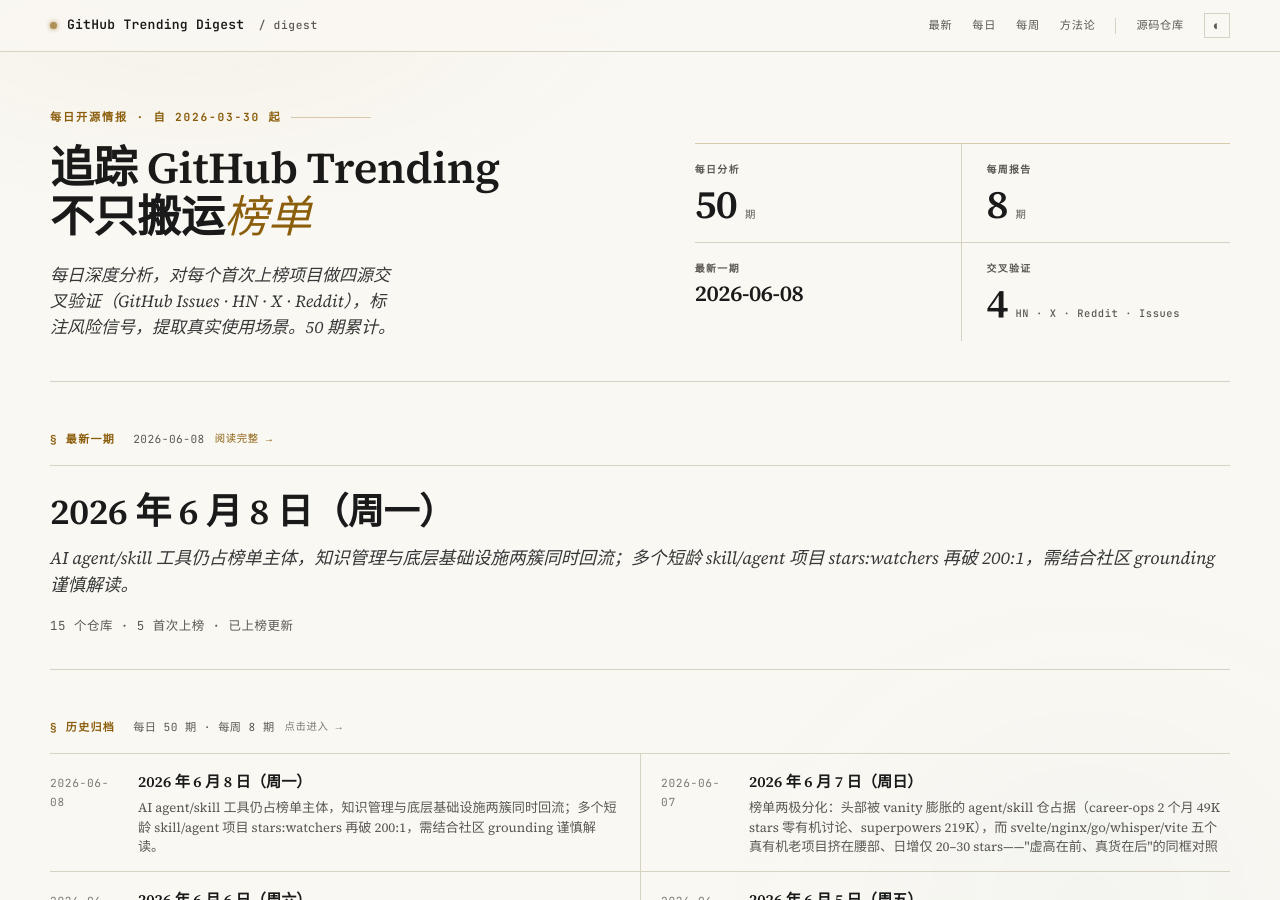
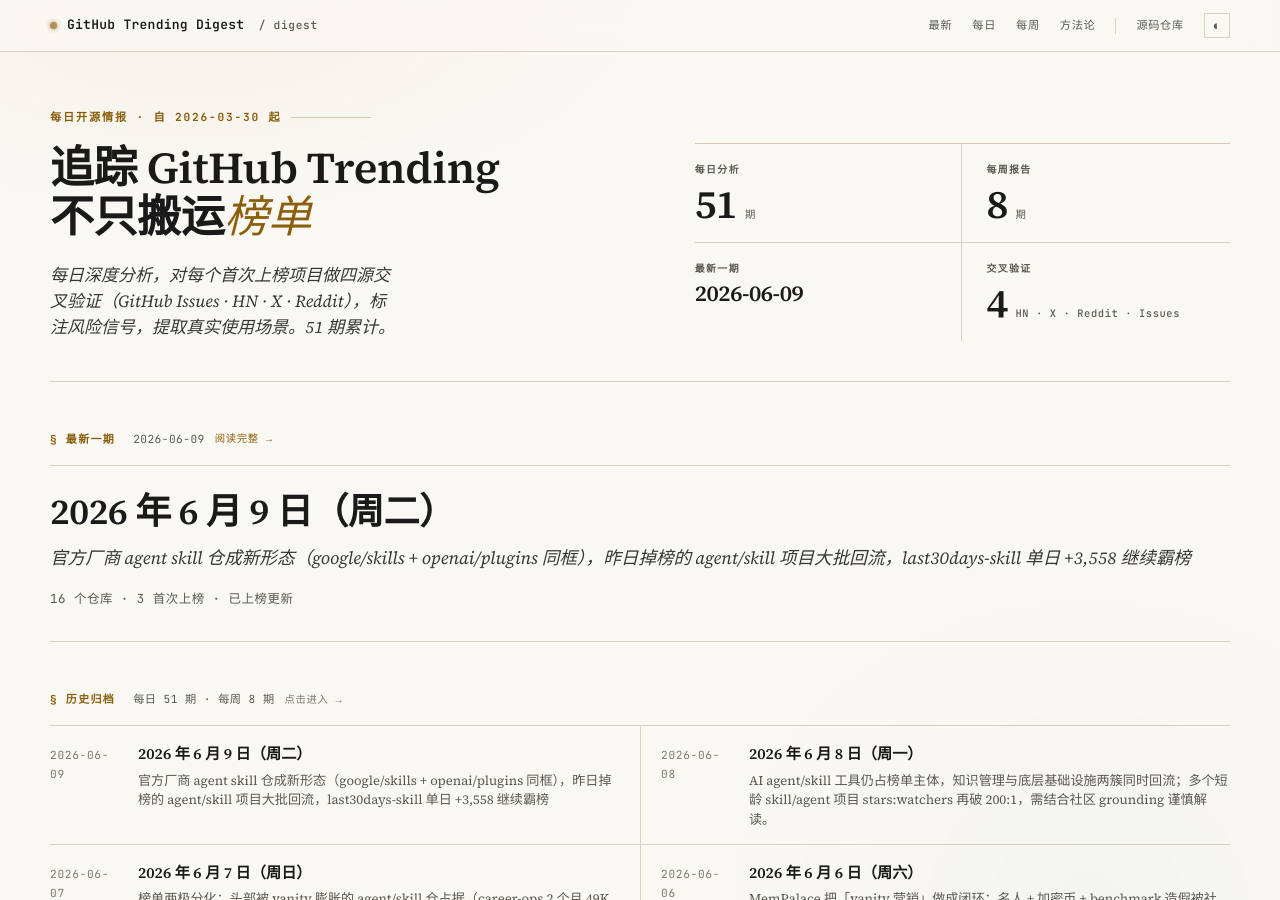
Before and after one commit to maxzyma/github-trending-digest, a Jekyll site: the page built from index.md, in a window 1280 px wide and 900 px high. Built offline with Jekyll 4.4.1, drawn with Linux system fonts in a browser that asks for light colours; part of the change alters nothing that is shown; some of the changed text lies outside the part shown.

Commit message:
daily: 2026-06-09 — 官方厂商 agent skill 仓成新形态（google/skills + openai/plugins 同框）+ 昨日掉榜 agent/skill 项目集体回流 + skill 生态分层（官方/垂类 pm-skills/工具 whichllm）+ 高 stars/subs 比值分两类（whichllm 251:1 真工程足迹 vs career-ops 244:1 三零有机讨论）
Generated with Claude Code

```diff
--- /dev/null
+++ b/daily/2026-06-09-analysis.md
@@ -0,0 +1,136 @@
+---
+layout: daily
+date: 2026-06-09
+title: GitHub Trending 深度分析 — 2026 年 6 月 9 日（周二）
+subtitle: 官方厂商 agent skill 仓成新形态（google/skills + openai/plugins 同框），昨日掉榜的 agent/skill 项目大批回流，last30days-skill 单日 +3,558 继续霸榜
+total: 16
+new_count: 3
+new_repos:
+  - repo: google/skills
+    stars: 12458
+    star_delta: 461
+    lang: Python
+    source_strength: 中
+    risk_tags: ['vanity', 'bus_factor']
+  - repo: phuryn/pm-skills
+    stars: 12736
+    star_delta: 164
+    lang: JavaScript
+    source_strength: 中
+    risk_tags: ['vanity', 'bus_factor', 'dependency']
+  - repo: Andyyyy64/whichllm
+    stars: 3506
+    star_delta: 143
+    lang: Python
+    source_strength: 中
+    risk_tags: ['vanity', 'stability']
+updated_repos: []
+---
+
+# GitHub Trending 深度分析 — 2026 年 6 月 9 日（周二）
+
+_官方厂商 agent skill 仓成新形态（google/skills + openai/plugins 同框），昨日掉榜的 agent/skill 项目大批回流，last30days-skill 单日 +3,558 继续霸榜_
+
+_项目总数: 16 | 首次上榜: 3 | 重新上榜: 7 | 已上榜更新: 6 | 数据源: https://github.com/trending_
+
+## 本日主线
+
+**主线一：榜单仍是 agent/skill 一条赛道独大，但"官方厂商出品"成了今天的新形态。** 16 个项目里直接归类 AI agent / skill / 插件生态的有 11 个（last30days-skill、google/skills、Agent-Reach、PAI、career-ops、pm-skills、openai/plugins、CopilotKit、claude-howto、goose、turbovec 部分相关）。今天最值得注意的结构变化是**两个大厂官方 skill 仓同框**：google/skills（rank 3，Google Cloud Next 2026 发布的官方 Agent Skills 仓）和 openai/plugins（rank 9，↑3）。两者解决同一个问题——给 AI agent 提供"按需取用的压缩知识包"，对抗 MCP 把一切塞进 context 的膨胀。配上垂类的 phuryn/pm-skills（PM 方法论 skill 市场）和工具型的 whichllm（本地 LLM 选型），skill 生态正在从"个人作者刷榜"向"官方 + 垂类 + 工具"分层。
+
+**主线二：昨日掉榜的 agent/skill 项目今天集体回流，榜单换血放缓。** 7 个 RE 里有 5 个是 6/06–6/07 上过、6/08 掉榜、今天又回来的同一批：Panniantong/Agent-Reach、danielmiessler/Personal_AI_Infrastructure、santifer/career-ops、MemPalace/mempalace、CopilotKit/CopilotKit。叠加 last30days-skill 单日暴涨 +3,558（榜首，今日增量第一）、turbovec ↑8 回到第 2、tolaria ↑9，今天没有真正的"新面孔冲击"——3 个 NEW 全是已知生态的延伸，没有跨赛道的黑马。读者视角看，这是一个"存量项目反复在榜内浮沉"的盘整日，而非趋势拐点。
+
+**主线三：榜单解读提醒 — 高 stars/subscribers 比值今天要分两类看，别一刀切当 vanity。** 短龄 + 高比值的项目今天依然密集：Agent-Reach 315:1、whichllm 251:1、career-ops 244:1、claude-howto 228:1、mempalace 174:1。但今天提供了一个很好的对照：whichllm 比值高到 251:1，却有真实工程足迹——最热 issue #76（15 评论）实证推荐质量问题、作者当场承认 bug，外部贡献者持续提 GPU 检测 PR；而 career-ops 同样 244:1，HN/Reddit/X 三处仍然零有机讨论、issue 区冷清，外部声量全来自 ProductHunt + 作者自营博客。同样的高比值，前者是"被榜单推上去吸了观望 star 的真项目"，后者是"传播路径与技术验证落差明显的营销样本"。判 vanity 要看的是「高比值 + 零社区足迹 + 仓龄短」的组合，不是比值单一数字。
+
+## 首次上榜项目
+
+### [google/skills](https://github.com/google/skills) — NEW ⭐ 12,458（+461）| Python | 信源：中
+
+**它是什么**: Google 官方的"Agent Skills 仓库"——把 Google Cloud 各产品（BigQuery、GKE、Cloud Run、Cloud SQL、Firebase、Gemini API 等）的专家知识压缩成一个个 skill 包，让 AI agent 在需要时按需加载，而不是把整套文档塞进上下文。Cloud Next 2026 Day 1 发布。
+
+**解决什么问题**: 之前让 AI agent 用某个云产品，要么靠 MCP 把产品的全部接口/文档返回给模型（context 爆炸、噪声大），要么靠模型自己记忆（容易过时编造）。skills 的思路是"按需取用"——agent 判断这次任务需要 BigQuery 知识，才加载 BigQuery skill。官方还附了 Well-Architected（安全/可靠/成本）三支柱 skill 和 Onboarding/Auth/Networking 等 recipe。
+
+**谁在用、怎么用**（来自 Issues/官方渠道）:
+- 场景 1: 给 Antigravity / Gemini CLI / 第三方 agent 装上 Google Cloud 产品知识，`npx skills add google/skills` 安装后让 agent 在写部署/查询脚本时调用。
+- 场景 2: issue 区全是"希望覆盖更多 Google 产品"的功能请求——#46 请求 Google Maps skill、#104 Spanner、#73 Google Ads、#58 PII 脱敏、#48 versioning 诉求，侧面印证真实采用意愿。
+
+**社区怎么评价**:
+- 正面: DEV 社区有深度分析（"MCP = 返回一切，Skills = 按需取用"），forks 970 远超 subscribers，说明真有人 clone 来用/改。
+- 负面: Google 自己也承认 skill 效果不稳定——Gemini 3 基线下有时 AGENTS.md 直接指令比 skill 更管用。
+- 健康度: 12,458 stars / 87 subscribers（143:1，官方大厂仓结构性偏高，不单凭此判 vanity）；open issues 仅 12，Apache-2.0，活跃维护；但贡献者实质只有 Google 内部 `cloud-ix-copybara` 同步机器人（38/42 提交）——这是 Google 内部 monorepo 的单向镜像仓，外部协作通道很弱。
+
+**风险与争议**:
+- **vanity**: 曝光由官方投放驱动（Cloud Next 发布 + @GoogleCloudTech 推广），HN（"Google Unveils Agent Skills Repository" 仅 5 分 1 评论）和 Reddit 自发热度都很弱，传播路径与社区 grounding 存在落差。
+- **bus_factor**: 实为 Copybara 镜像仓，外部 PR 几乎无法合入；但有官方背书，维护中断风险有限。
+
+**技术备注**: Python；Apache-2.0；`npx skills add google/skills` 安装；覆盖 GCP 主要产品 + Well-Architected 三支柱。
+
+### [phuryn/pm-skills](https://github.com/phuryn/pm-skills) — NEW ⭐ 12,736（+164）| JavaScript | 信源：中
+
+**它是什么**: 一个面向产品经理的 "skill 市场"——把 Teresa Torres、Marty Cagan、Alberto Savoia、Porter 五力等成熟 PM 方法论封装成 100+ 个 skill / 命令 / 插件，跑在 Claude Code / Claude Cowork 上，覆盖从需求发现、策略、执行到上线增长的全流程。
+
+**解决什么问题**: 之前 PM 用 AI 主要是临时提问，方法论散落在书和文章里、每次都要自己组织 prompt。pm-skills 把"持续发现四步法（brainstorm→assumptions→prioritize→experiments）""写 PRD""规划上线""North Star 指标"等固化成 `/discover`、`/strategy`、`/write-prd`、`/plan-launch` 等命令，对话时自动加载对应框架，价值在"方法论封装"而非工具本身。
+
+**谁在用、怎么用**（来自 Issues）:
+- 场景 1: PM 在 Claude Code 里跑命令链做需求梳理和 PRD 撰写，每个 skill 内嵌一位经典 PM 思想家的框架。
+- 场景 2: 社区开始主动扩展框架库——#12 提议 pm-governance 决策治理插件（4 skills/3 commands）、#35 提议 seven-powers 竞争护城河框架。
+- 痛点: #7 通过 Cowork 插件 UI 添加 marketplace 报错 "Failed to add marketplace"，安装链路有坑；#34 README 安装步骤需修正。
+
+**社区怎么评价**:
+- 正面: forks 1,503 异常高（相对 stars 约 8:1），说明用户真在 clone 安装而非纯收藏，这是正向信号；框架内容真实可用。
+- 负面: 传播几乎完全依赖作者个人渠道，独立开发者自发讨论缺失。
+- 健康度: 12,736 stars / 131 subscribers（97:1，偏高）；17 open issues；贡献者高度集中（作者 phuryn 58 commits、第二名仅 1），单人项目。
+
+**风险与争议**:
+- **vanity**: 中度。作者 Paweł Huryn 是 Product Compass（13 万订阅 PM newsletter）作者，亲自发推"72 小时 1,300 stars"并与 Aakash Gupta 直播演示——star 增长由 KOL newsletter + X 推动，HN/Reddit 零讨论。但高 forks + 真实可用框架 + 短龄，属"KOL 流量驱动"而非纯空心。
+- **bus_factor**: 单维护者。
+- **dependency**: 命令链强绑定 Claude Code / Cowork（Anthropic 生态）。
+
+**技术备注**: JavaScript；100+ skills/commands/plugins；跑在 Claude Code / Claude Cowork 上。
+
+### [Andyyyy64/whichllm](https://github.com/Andyyyy64/whichllm) — NEW ⭐ 3,506（+143）| Python | 信源：中
+
+**它是什么**: 一个本地 LLM 选型 CLI——自动检测你机器的 GPU/CPU/RAM，再用真实跑分（LiveBench、Artificial Analysis、Aider、Chatbot Arena ELO 等 recency-aware 榜单）从 HuggingFace 里排出"你这台机器能跑、且性能最好"的本地模型，一条命令直接下载运行。强调"按真实跑分排，不按参数量排"。
+
+**解决什么问题**: 之前想在本地跑 LLM，要自己估算显存够不够、量化到几 bit、哪个模型在自己硬件上又能跑又不傻——全靠经验和试错。whichllm 把硬件检测 + 量化惩罚 + partial offload + MoE 处理 + 真实跑分合在一起，给出"能跑且最优"的推荐，还支持 `whichllm run` 一键下载对话、`--gpu` 模拟换硬件的购买决策、Ollama 集成。
+
+**谁在用、怎么用**（来自 Issues）:
+- 场景 1: 本地 LLM 玩家装上后跑一条命令拿到适配自己显卡的模型推荐 + 直接运行。
+- 场景 2: 外部贡献者持续补硬件目录——#68 修 AMD Linux 独显检测、#47 扩 GPU catalog、#65 请求多 GPU 异构模拟（`--gpu` flag）。
+
+**社区怎么评价**:
+- 正面: 作者响应快、迭代密（v0.5.8），有真实外部 PR（devangpratap、akx、larsblumberg、max-wittig 等），不是空壳。
+- 负面: 最热 issue **#76**（15 评论）"A3000 6GB 推荐很差"——给 6GB 笔记本推 Q8 模型明显不合理，作者当场承认"recommendation this far off… does look wrong"，暴露排序逻辑在小显存边缘场景失准；#85 抓取模型报错。
+- 健康度: 3,506 stars / 14 subscribers（251:1，榜单最极端比值）；25 open issues；贡献者 10+，核心作者 175 commits。
+
+**风险与争议**:
+- **vanity**: 251:1 比值 + HN（Show HN 仅 3 分 0 评论）/ Reddit / X 三处近乎零有机讨论，热度与社区足迹不匹配，需谨慎解读为"真实采用"。但与纯营销样本不同，它有真实工程活动支撑——更像"被榜单推上去吸了大量观望 star"。
+- **stability**: benchmark 合并/normalize 逻辑在低显存场景给出明显错误推荐（#76 实证，作者承认），方法论尚不稳健。
+
+**技术备注**: Python；MIT；检测硬件 + recency-aware 跑分排序；支持 Ollama 集成 + JSON 输出 + `--gpu` 硬件模拟。
+
+## 重新上榜与持续在榜更新
+
+- **mvanhorn/last30days-skill** — =（34,688，今日 **+3,558**，榜首且今日增量第一）: 连续霸榜，"跨 Reddit/X/YouTube/HN/Polymarket/web 研究任意话题并合成 grounded 摘要"的 agent skill。单日增量是榜单第二名的 2 倍，仍是当前 skill 生态最热的单一项目。255:1 量级。
+- **RyanCodrai/turbovec** — ↑8（8,952，今日 +1,729）: 6/08 NEW 后大幅升至第 2，Rust 写、Python 绑定的向量索引（基于 TurboQuant）。延续昨日记录的争议——TurboQuant 算法此前遭 RaBitQ 作者质疑为已有方法的复现；今日 star 暴涨但 subscribers 仅 43（208:1），需结合算法独创性的社区争议谨慎看待。
+- **refactoringhq/tolaria** — ↑9（13,618，今日 +651）: 6/08 NEW 后升位，管理 markdown 知识库的桌面 app（TypeScript）。13 天破万星的知识管理工具，378:1，短龄高比值需观察后续社区沉淀。
+- **openai/plugins** — ↑3（2,335，今日 +296）: 连续在榜的 OpenAI 官方插件仓，与 google/skills 形成"官方 skill/插件仓"双样本。绝对值仍小（2.3K），156:1。
+- **Panniantong/Agent-Reach** — RE（24,272，今日 +679）: 6/07 后掉榜今日回归，"给 agent 装上看整个互联网的眼睛"（Twitter/Reddit/YouTube/GitHub/B 站/小红书，零 API 费）。315:1，仍是榜单最高比值。
+- **danielmiessler/Personal_AI_Infrastructure** — RE（15,458，今日 +62）: 6/07 后回归但今日增量极低（+62），知名安全 KOL Daniel Miessler 的"个人 AI 基础设施"。受众导入型增长，vendor lock-in 争议（重绑 Claude Code）此前已公开化。
+- **santifer/career-ops** — RE（50,572，今日 +308）: 6/07 后回归，跑在 Claude Code 上的 AI 求职 CLI。仓龄约 2 个月已 50K stars / 207 subscribers（244:1），HN/Reddit/X 三处仍零有机讨论，外部声量全来自 ProductHunt + 作者自营博客——传播路径与社区足迹的落差是今天最清晰的样本。
+- **MemPalace/mempalace** — RE（54,962，今日 +170）: 6/07 后回归，"benchmark 最佳的开源 AI 记忆系统"。174:1，open issues 585（活跃度真实），仓龄约 2 个月。
+- **roboflow/supervision** — RE（42,373，今日 +1,288）: 距上次（5/15）时隔近一个月回归，roboflow 的计算机视觉工具库。今日增量 +1,288 是榜单第三，可能有新版本或外部引用触发；181:1（大热门老仓的 watch 行为本就稀缺，比值会失真，非 vanity）。
+- **CopilotKit/CopilotKit** — RE（34,167，今日 +378）: 6/07 后回归，agent 前端栈 + AG-UI 协议。199:1，open issues 542，是榜单里少数有成规模 issue 活动的 agent 框架。
+- **TapXWorld/ChinaTextbook** — ↓3（73,019，今日 +592）: 持续在榜，收录中小学/大学 PDF 教材。非 AI 赛道的稳定流量项目，125:1。
+- **luongnv89/claude-howto** — RE（35,815，今日 +312）: 时隔两个月（上次 4/02）回归，Claude Code 可视化示例教程。228:1，仓龄约 7 个月。
+- **aaif-goose/goose** — ↓9（48,128，今日 +699）: 持续在榜后排名回落，开源可扩展 AI agent（install/execute/edit/test，支持任意 LLM）。197:1，是榜单里有真实产品形态的 agent 框架。
+
+## 如何理解今天的热度信号
+
+今天最值得读者带走的一条方法是：**高 stars/subscribers 比值今天必须分两类看**。
+
+榜单上比值超过 150:1 的项目有近一半，但它们的"质地"完全不同：
+
+- **真项目被榜单放大型**（whichllm 251:1、CopilotKit 199:1、goose 197:1、mempalace 174:1）：比值高，但 issue 区有真实工程讨论、外部贡献者提 PR、版本持续迭代。高比值主要来自"上榜后吸引大量观望 star，而 watch 这种重度行为跟不上"，不等于空心。
+- **传播驱动型**（career-ops 244:1、Agent-Reach 315:1）：比值高 + 仓龄短 + HN/Reddit/X 三处零有机讨论 + 外部声量集中在作者可控渠道（ProductHunt / 自营博客 / KOL newsletter）。这类才需要把"Trending 热度"和"真实采用"明确切开。
+
+判断一个短龄高热项目是否需要谨慎解读，看的是**「高比值 + 零社区足迹 + 仓龄短 + 营销集中」的组合**，而不是比值这一个数字。同样，google/skills、openai/plugins 这类官方仓的高比值是结构性的（大厂仓 watch 行为本就稀缺），不应与刷榜混为一谈——它们的真正看点是"官方按需知识包对抗 MCP context bloat"这个技术方向，而非热度本身。
--- /dev/null
+++ b/daily/2026-06-09.md
@@ -0,0 +1,24 @@
+# GitHub Trending 每日榜单 — 2026 年 6 月 9 日（周二）
+
+| # | 项目 | Stars | 今日 | 排名变化 |
+|---|------|-------|------|---------|
+| 1 | [mvanhorn/last30days-skill](https://github.com/mvanhorn/last30days-skill) | 34,688 | +3,558 | = |
+| 2 | [RyanCodrai/turbovec](https://github.com/RyanCodrai/turbovec) | 8,952 | +1,729 | ↑8 |
+| 3 | [google/skills](https://github.com/google/skills) | 12,458 | +461 | NEW |
+| 4 | [refactoringhq/tolaria](https://github.com/refactoringhq/tolaria) | 13,618 | +651 | ↑9 |
+| 5 | [Panniantong/Agent-Reach](https://github.com/Panniantong/Agent-Reach) | 24,272 | +679 | RE |
+| 6 | [danielmiessler/Personal_AI_Infrastructure](https://github.com/danielmiessler/Personal_AI_Infrastructure) | 15,458 | +62 | RE |
+| 7 | [santifer/career-ops](https://github.com/santifer/career-ops) | 50,572 | +308 | RE |
+| 8 | [phuryn/pm-skills](https://github.com/phuryn/pm-skills) | 12,736 | +164 | NEW |
+| 9 | [openai/plugins](https://github.com/openai/plugins) | 2,335 | +296 | ↑3 |
+| 10 | [Andyyyy64/whichllm](https://github.com/Andyyyy64/whichllm) | 3,506 | +143 | NEW |
+| 11 | [MemPalace/mempalace](https://github.com/MemPalace/mempalace) | 54,962 | +170 | RE |
+| 12 | [roboflow/supervision](https://github.com/roboflow/supervision) | 42,373 | +1,288 | RE |
+| 13 | [CopilotKit/CopilotKit](https://github.com/CopilotKit/CopilotKit) | 34,167 | +378 | RE |
+| 14 | [TapXWorld/ChinaTextbook](https://github.com/TapXWorld/ChinaTextbook) | 73,019 | +592 | ↓3 |
+| 15 | [luongnv89/claude-howto](https://github.com/luongnv89/claude-howto) | 35,815 | +312 | RE |
+| 16 | [aaif-goose/goose](https://github.com/aaif-goose/goose) | 48,128 | +699 | ↓9 |
+
+> 数据源：<https://github.com/trending> · 抓取于 2026-06-09
+> 排名变化标记：NEW 首次上榜 · RE 重新上榜 · `=` 不变 · `↑N/↓N` 升降
+> 说明：排名变化以历史 `daily/*-analysis.md` 精确匹配核定（抓取脚本 change 字段持续失效，全标 NEW，已手工修正）。NEW（首次上本 tracker）= google/skills、phuryn/pm-skills、Andyyyy64/whichllm。RE（曾上榜后回归）= Panniantong/Agent-Reach（最后观测 2026-06-07）、danielmiessler/Personal_AI_Infrastructure（2026-06-07）、santifer/career-ops（2026-06-07）、MemPalace/mempalace（2026-06-07）、roboflow/supervision（2026-05-15）、CopilotKit/CopilotKit（2026-06-07）、luongnv89/claude-howto（2026-04-02）。今日掉榜：opencv/opencv、Leonxlnx/taste-skill、NousResearch/hermes-agent、lfnovo/open-notebook、yikart/AiToEarn、Crosstalk-Solutions/project-nomad、ggml-org/llama.cpp、HunxByts/GhostTrack、microsoft/pg_durable。
--- a/index.md
+++ b/index.md
@@ -26,6 +26,7 @@ title: GitHub Trending Digest
 
 ## Daily Analysis
 
+- [2026-06-09](daily/2026-06-09-analysis) — 官方厂商 agent skill 仓成新形态：google/skills（Cloud Next 2026 发布）与 openai/plugins 同框，思路一致——"按需取用知识包"对抗 MCP context bloat；昨日掉榜的 agent/skill 项目（Agent-Reach/PAI/career-ops/mempalace/CopilotKit）集体回流，last30days-skill 单日 +3,558 继续霸榜；skill 生态从"个人刷榜"向"官方+垂类(pm-skills)+工具(whichllm)"分层；解读提醒：高 stars/subs 比值需分两类看——whichllm 251:1 但有真实工程足迹 vs career-ops 244:1 三零有机讨论
 - [2026-06-08](daily/2026-06-08-analysis) — AI agent/skill 工具仍占榜单主体但今日以老项目回流为主（last30days 蝉联 + taste-skill/hermes-agent/goose 回榜，新 skill 面孔暂歇）；知识管理（tolaria 16 天破万星/open-notebook）与底层基础设施（opencv/llama.cpp/pg_durable）两簇同步回流；短龄项目 vanity 密度持续（pg_durable 372:1/tolaria 370:1/taste-skill 308:1），turbovec 核心 TurboQuant 算法被 RaBitQ 作者复现质疑、pg_durable 经 HN 467 分但被指无法单测
 - [2026-06-07](daily/2026-06-07-analysis) — 榜单结构性两极分化：头部 vanity 膨胀的 agent/skill 仓（superpowers 260:1/219K、Agent-Reach 315:1）vs svelte/nginx/go/whisper/vite 五个真有机老项目首入 tracker 却挤在腰部、日增仅 20–30；career-ops 2 个月 49K stars + HN/Reddit/X 三零 = 继 ECC 后又一教科书级 vanity；microsoft/mxc agent OS 级强制隔离登榜（OpenAI/NVIDIA/Copilot CLI 为启动伙伴）
 - [2026-06-06](daily/2026-06-06-analysis) — vanity 密度再创纪录（16/17 > 100:1，94%）；MemPalace 把刷星做成闭环（名人+加密币+benchmark 造假被证伪+pump-and-dump），与 ECC（纯静默刷）、MiroFish（融资故事）三路径同框；star 两极：KOL 挂招牌（flue 349:1）vs 真实企业采纳（CopilotKit AG-UI + $27M）；agent 基础设施近乎霸榜
```
